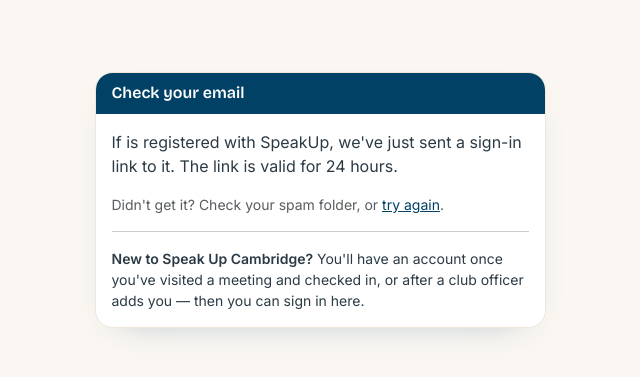
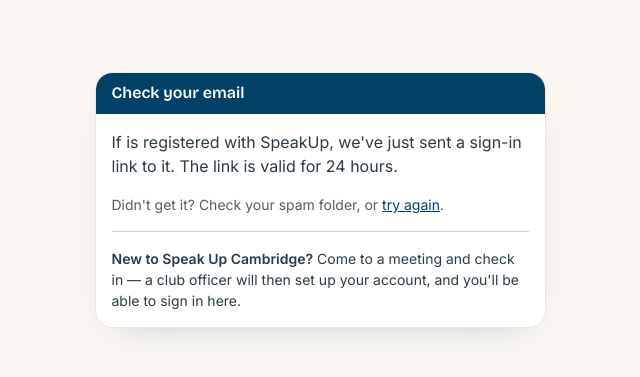
Before and after one commit to ralatsdc/speakup, a Django app: template core/templates/registration/magic_link_sent.html in a window 1280 px wide. Shown: the part 56-433 px from the top of the page, without its empty margins (320-960 px from the left). Run offline with Django 4.2, Linux system fonts and the light colour scheme; the template is opened without the code that fills it, so the values that code supplies are empty; some libraries are stand-ins or nearby versions.

Commit message:
Correct new-member guidance: check-in needs officer promotion
Kiosk check-in only creates a guest Attendance row (user=NULL); an officer
must run "Convert selected guests to Users" before an account exists. The
prior copy implied check-in alone was enough. Reword so a new person knows
an officer sets up their account after they check in.

Co-Authored-By: Claude Opus 4.8 (1M context) <noreply@anthropic.com>

```diff
--- a/core/templates/registration/magic_link_sent.html
+++ b/core/templates/registration/magic_link_sent.html
@@ -15,9 +15,9 @@
                 </p>
                 <hr>
                 <p class="small mb-0">
-                    <strong>New to Speak Up Cambridge?</strong> You'll have an account
-                    once you've visited a meeting and checked in, or after a club
-                    officer adds you — then you can sign in here.
+                    <strong>New to Speak Up Cambridge?</strong> Come to a meeting and
+                    check in — a club officer will then set up your account, and you'll
+                    be able to sign in here.
                 </p>
             </div>
         </div>
```
